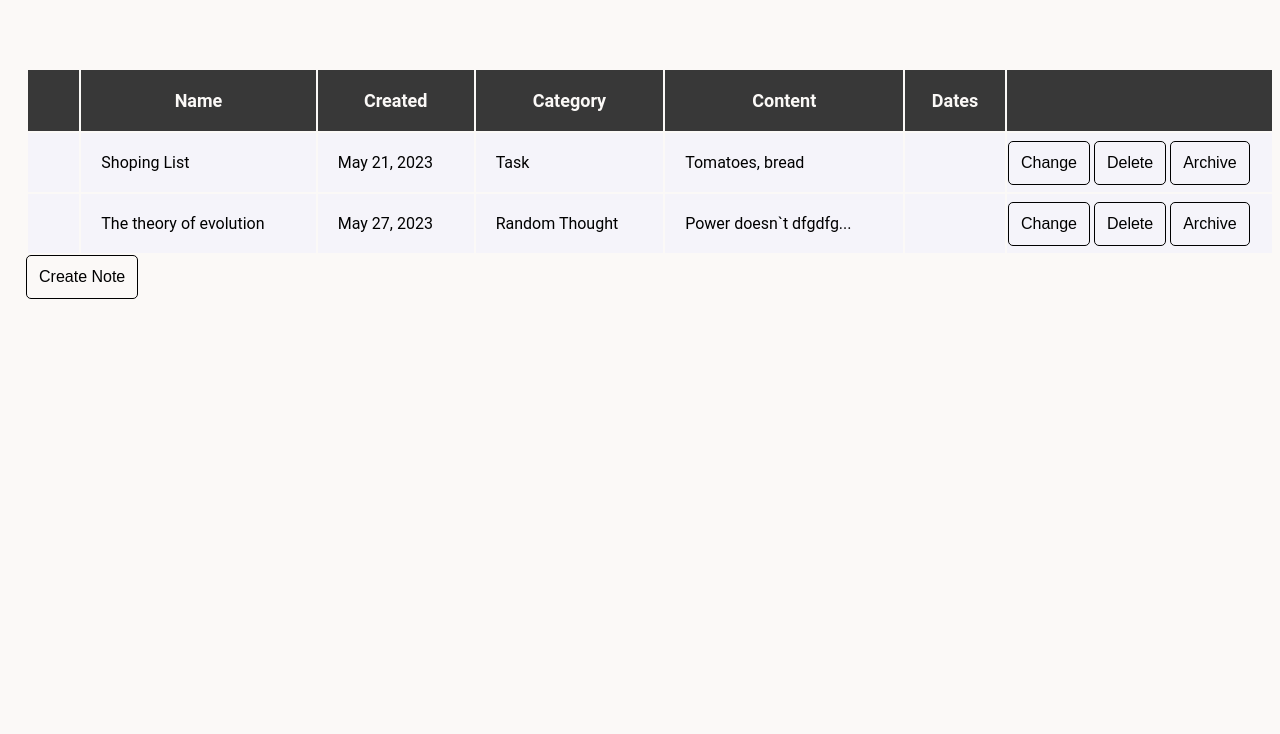
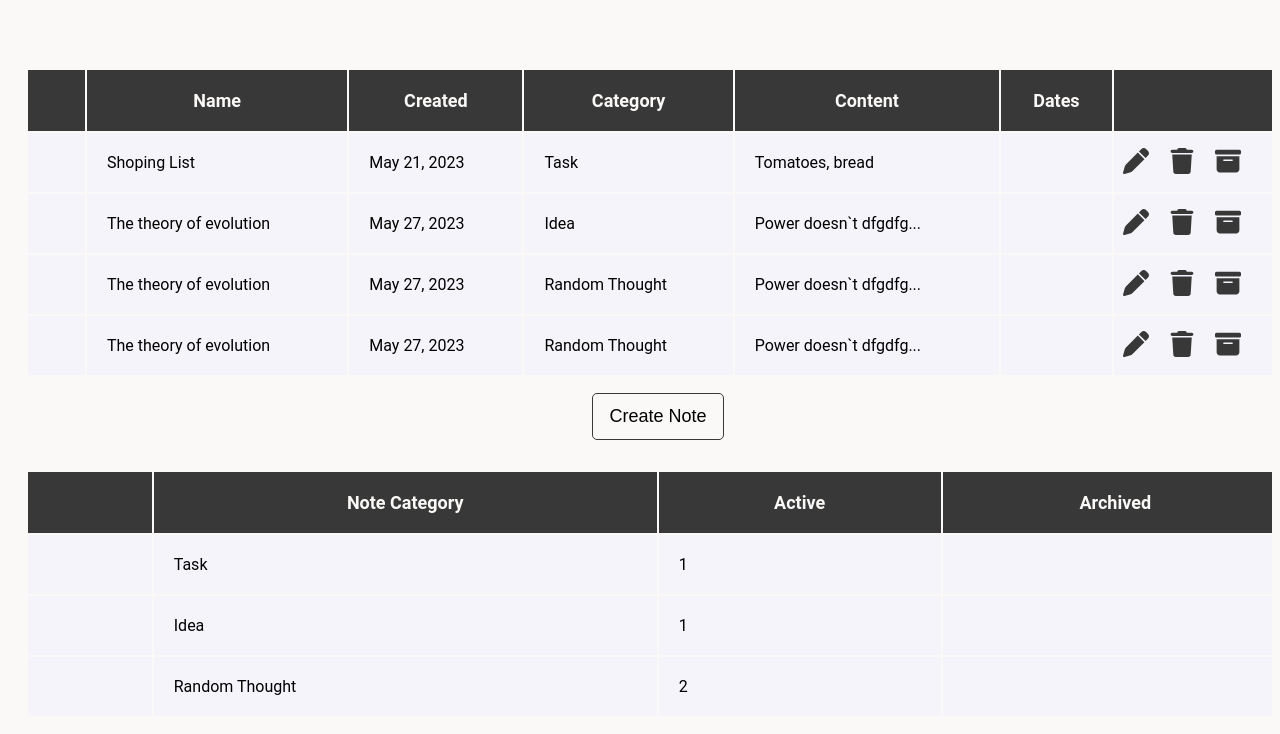
Before and after one commit to MaksimLisovoi/test-part-1, a website built with webpack: page src/template.html in a window 1280 px wide. Built offline with nearby package versions, Linux system fonts and the light colour scheme.

Commit message:
fix delete logic and added logic for archived notes

```diff
--- a/package.json
+++ b/package.json
@@ -31,6 +31,7 @@
     "webpack-dev-server": "^4.15.1"
   },
   "dependencies": {
+    "@fortawesome/fontawesome-free": "^6.4.0",
     "http-server": "^14.1.1",
     "nanoid": "^4.0.2"
   }
--- a/src/index.js
+++ b/src/index.js
@@ -1,5 +1,6 @@
 import './styles/sass/main.css';
+import './js/noteApi/noteApi';
 import './js/templates/tableRow';
+import './js/templates/archivedTable';
 import './js/form';
 import './js/notes-modal';
-import './js/noteApi/noteApi';
--- a/src/js/dataForApp/notes.js
+++ b/src/js/dataForApp/notes.js
@@ -12,7 +12,25 @@ export const notes = [
     icon: '',
     name: 'The theory of evolution',
     created: 'May 27, 2023',
+    category: 'Idea',
+    content: 'Power doesn`t dfgdfgdg',
+  },
+  {
+    id: 3,
+    icon: '',
+    name: 'The theory of evolution',
+    created: 'May 27, 2023',
+    category: 'Random Thought',
+    content: 'Power doesn`t dfgdfgdg',
+  },
+  {
+    id: 4,
+    icon: '',
+    name: 'The theory of evolution',
+    created: 'May 27, 2023',
     category: 'Random Thought',
     content: 'Power doesn`t dfgdfgdg',
   },
 ];
+
+export const archiveNotes = [];
--- a/src/js/form.js
+++ b/src/js/form.js
@@ -2,6 +2,7 @@ import refs from './refs';
 import { nanoid } from 'nanoid';
 import { notes } from './dataForApp/notes';
 import { refreshTable } from './templates/tableRow';
+import { archiveTable } from './templates/archivedTable';
 
 refs.notesForm.addEventListener('submit', submitHandler);
 
@@ -34,8 +35,8 @@ function submitHandler(e) {
   try {
     notes.push(dataObject);
     refreshTable();
+    archiveTable();
   } catch (error) {
     console.log(error);
-    error.message();
   }
 }
--- a/src/js/notes-modal.js
+++ b/src/js/notes-modal.js
@@ -9,7 +9,7 @@ const openModal = () => {
 
 const closeModal = () => {
   notesModalOverlay.classList.add('is-hidden');
-  document.removeEventListener('keydown', e => escapeModalHandler(e));
+  document.removeEventListener('keydown', e => escapeModalHandler);
 };
 
 const escapeModalHandler = e => {
--- a/src/js/refs.js
+++ b/src/js/refs.js
@@ -4,6 +4,7 @@ export default {
   notesModalOpenBtn: document.querySelector('.js-notes-modal__btn'),
   notesModalCloseBtn: document.querySelector('.js-notes-modal__btn-close'),
   notesTableBody: document.querySelector('.js-table-body'),
+  tableSummary: document.querySelector('.js-table-summary'),
 
   notesBtnDel: document.querySelector('.js-table-btn-del'),
 };
--- /dev/null
+++ b/src/js/templates/archivedTable.js
@@ -0,0 +1,25 @@
+import { notes } from '../dataForApp/notes';
+import refs from '../refs';
+
+export function archiveTable() {
+  const notesAmount = notes.reduce((acc, note) => {
+    return typeof acc[note.category] !== 'undefined'
+      ? { ...acc, [note.category]: acc[note.category] + 1 }
+      : { ...acc, [note.category]: 1 };
+  }, {});
+
+  const categories = Object.keys(notesAmount);
+
+  refs.tableSummary.innerHTML = categories
+    .map(category => {
+      return `<tr class="table-notes__row">
+                    <td class="table-notes__row--column"></td>
+                    <td class="table-notes__row--column">${category}</td>
+                    <td class="table-notes__row--column">${notesAmount[category]}</td>
+                    <td class="table-notes__row--column"></td>
+                  </tr>`;
+    })
+    .join('');
+}
+
+archiveTable();
--- a/src/js/templates/tableRow.js
+++ b/src/js/templates/tableRow.js
@@ -1,5 +1,6 @@
 import { notes } from '../dataForApp/notes';
 import refs from '../refs';
+import { deleteNote } from '../noteApi/noteApi';
 
 refreshTable();
 
@@ -10,12 +11,12 @@ export function refreshTable() {
 
   refs.notesTableBody.innerHTML = notes
     .map(note => {
-      const { name, icon, created, category, content } = note;
+      const { id, name, icon, created, category, content } = note;
       const contentCheck = content.length > 20 ? content.slice(0, 20) + '...' : content;
       const datesCheck = note.dates ? note.dates : '';
 
-      return `<tr class="table-notes__row">
-                    <td class="table-notes__row--column"></td>
+      return `<tr class="table-notes__row" >
+                    <td class="table-notes__row--column"><span class="table-notes__id" >${id}<span/></td>
                     <td class="table-notes__row--column ">${name}</td>
                     <td class="table-notes__row--column">${created}</td>
                     <td class="table-notes__row--column">${category}</td>
@@ -23,9 +24,9 @@ export function refreshTable() {
                     <td class="table-notes__row--column">${datesCheck}</td>
                     <td>
                         <div class='table-notes__btn-block'>
-                          <button class="js-table-btn-update">Change</button>
-                          <button class="js-table-btn-del">Delete</button>
-                          <button class="js-table-btn-archive">Archive</button>
+                          <button class="js-table-btn-update"><svg class="table-notes__btn-icon" xmlns="http://www.w3.org/2000/svg" viewBox="0 0 512 512"><!--! Font Awesome Pro 6.4.0 by @fontawesome - https://fontawesome.com License - https://fontawesome.com/license (Commercial License) Copyright 2023 Fonticons, Inc. --><path d="M362.7 19.3L314.3 67.7 444.3 197.7l48.4-48.4c25-25 25-65.5 0-90.5L453.3 19.3c-25-25-65.5-25-90.5 0zm-71 71L58.6 323.5c-10.4 10.4-18 23.3-22.2 37.4L1 481.2C-1.5 489.7 .8 498.8 7 505s15.3 8.5 23.7 6.1l120.3-35.4c14.1-4.2 27-11.8 37.4-22.2L421.7 220.3 291.7 90.3z"/></svg></button>
+                          <button id="${id}"class="js-table-btn-del"><svg class="table-notes__btn-icon" xmlns="http://www.w3.org/2000/svg" viewBox="0 0 448 512"><!--! Font Awesome Pro 6.4.0 by @fontawesome - https://fontawesome.com License - https://fontawesome.com/license (Commercial License) Copyright 2023 Fonticons, Inc. --><path d="M135.2 17.7L128 32H32C14.3 32 0 46.3 0 64S14.3 96 32 96H416c17.7 0 32-14.3 32-32s-14.3-32-32-32H320l-7.2-14.3C307.4 6.8 296.3 0 284.2 0H163.8c-12.1 0-23.2 6.8-28.6 17.7zM416 128H32L53.2 467c1.6 25.3 22.6 45 47.9 45H346.9c25.3 0 46.3-19.7 47.9-45L416 128z"/></svg></i></button>
+                          <button class="js-table-btn-archive"><svg class="table-notes__btn-icon" xmlns="http://www.w3.org/2000/svg" viewBox="0 0 512 512"><!--! Font Awesome Pro 6.4.0 by @fontawesome - https://fontawesome.com License - https://fontawesome.com/license (Commercial License) Copyright 2023 Fonticons, Inc. --><path d="M32 32H480c17.7 0 32 14.3 32 32V96c0 17.7-14.3 32-32 32H32C14.3 128 0 113.7 0 96V64C0 46.3 14.3 32 32 32zm0 128H480V416c0 35.3-28.7 64-64 64H96c-35.3 0-64-28.7-64-64V160zm128 80c0 8.8 7.2 16 16 16H336c8.8 0 16-7.2 16-16s-7.2-16-16-16H176c-8.8 0-16 7.2-16 16z"/></svg></button>
                         </div>
                       </td>
 
--- a/src/styles/sass/notes/_notes-modal.scss
+++ b/src/styles/sass/notes/_notes-modal.scss
@@ -4,11 +4,6 @@
     justify-content: center;
     width: 100%;
     padding: 20px;
-  }
-
-  // .section-notes__form
-
-  &__form {
   }
 }
 .notes-modal {
@@ -96,6 +91,7 @@
 
   &__input {
     padding: 16px;
+    font-size: 18px;
   }
 
   &__input:not(:last-child) {
--- a/src/styles/sass/notes/_section-notes.scss
+++ b/src/styles/sass/notes/_section-notes.scss
@@ -3,17 +3,22 @@
     padding-top: 60px;
   }
   &__btn {
-    padding: 12px;
+    display: block;
+    margin-top: 16px;
+    margin-right: auto;
+    margin-left: auto;
 
-    border: 1px solid $primary-black-color;
+    padding: 12px 16px 12px 16px;
+
+    border: 1px solid $primary-gray-color;
     border-radius: 5px;
     transition: background-color $animation-duration $timing-function;
 
-    font-size: 16px;
+    font-size: 18px;
     font-weight: 400;
 
     &:hover {
-      background-color: $primary-black-color;
+      background-color: $primary-gray-color;
       color: $primary-white-color;
     }
   }
@@ -21,6 +26,13 @@
 
 .table-notes {
   width: 100%;
+
+  &__id {
+    opacity: 0;
+    pointer-events: none;
+    visibility: hidden;
+    display: none;
+  }
 
   & tr {
     margin-bottom: 10px;
@@ -43,19 +55,41 @@
     padding: 20px;
   }
 
+  &__btn-icon {
+    pointer-events: none;
+    width: 26px;
+    height: 26px;
+    fill: $primary-gray-color;
+    transition: fill $animation-duration $timing-function;
+
+    &:hover {
+      fill: $secondary-text-color;
+      transform: scale(1.12);
+    }
+    // pointer-events: none;
+  }
+
   &__btn-block button {
-    padding: 12px;
+    // width: 30px;
+    // height: 30px;
+    padding: 8px;
 
-    border: 1px solid $primary-black-color;
-    border-radius: 5px;
     transition: background-color $animation-duration $timing-function;
 
     font-size: 16px;
     font-weight: 400;
 
     &:hover {
-      background-color: $primary-black-color;
-      color: $primary-white-color;
+      transform: scale(1.12);
     }
+
+    // &:hover {
+    //   background-color: $primary-gray-color;
+    //   color: $primary-white-color;
+    // }
   }
 }
+
+.table-summary {
+  margin-top: 30px;
+}
--- a/src/template.html
+++ b/src/template.html
@@ -33,6 +33,21 @@
                 >
                   Create Note
                 </button>
+                <div class="table-summary">
+                  <table class="section-notes__table table-notes">
+                    <thead>
+                      <tr class="table-notes__header">
+                        <th></th>
+                        <th>Note Category</th>
+                        <th>Active</th>
+                        <th>Archived</th>
+                      </tr>
+                    </thead>
+                    <tbody class="js-table-summary"></tbody>
+                  </table>
+                </div>
+                <!-- //Modal -->
+
                 <div class="notes-modal__overlay is-hidden js-notes-modal__overlay">
                   <div class="section-notes__modal notes-modal js-notes-modal">
                     <div class="notes-modal__content js-notes-modal__content">
@@ -81,5 +96,7 @@
         </main>
       </div>
     </div>
+
+    <script src="https://kit.fontawesome.com/6c9aab3ff3.js" crossorigin="anonymous"></script>
   </body>
 </html>
```
Also changed, not shown: src/js/noteApi/noteApi.js (+26 -9 lines), src/images/icons/box-archive-solid.svg (added), src/images/icons/cart-shopping-solid (1).svg (added), src/images/icons/pen-solid.svg (added), src/images/icons/trash-solid.svg (added), src/styles/sass/main.css, 2 other files.
